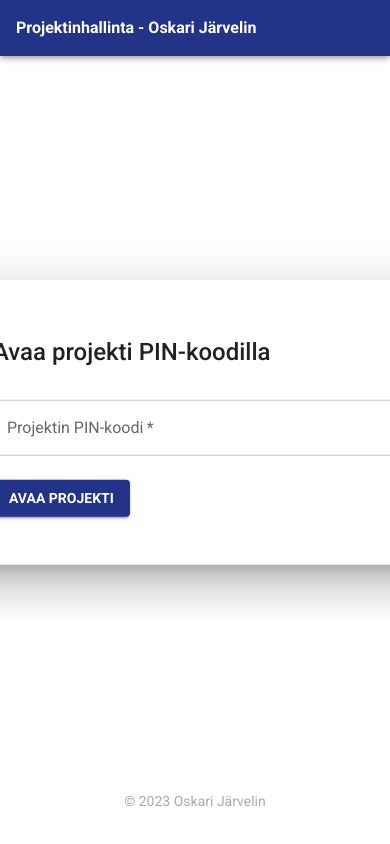
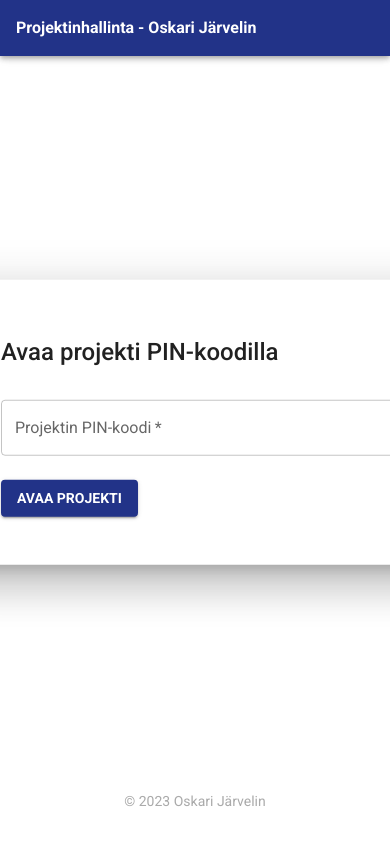
Before and after one commit to oskarijarvelin/next-mui-clickup-cms, a Next.js app: page / in a window 390 px wide. Shown: the top 844 px of the page. Built offline with nearby package versions, Linux system fonts and the light colour scheme.

Commit message:
Updated responsiveness

```diff
--- a/components/Layout.js
+++ b/components/Layout.js
@@ -192,7 +192,7 @@ export default function Layout({ title, description, projekti, children }) {
           aria-describedby="modal-description"
           keepMounted
         >
-          <Box sx={{ ...style, width: 500 }}>
+          <Box sx={{ ...style, width: 500, mx: 1 }}>
             <Typography
               variant="h4"
               id="modal-title"
--- a/pages/index.js
+++ b/pages/index.js
@@ -43,7 +43,7 @@ export default function Index() {
       description="Kuvaus"
       projekti={false}
     >
-      <Box sx={{ ...style, width: 500 }}>
+      <Box sx={{ ...style, width: 500, mx: 1 }}>
         <Typography
           variant="h5"
           sx={{ my: 4, fontWeight: 500 }}
```
